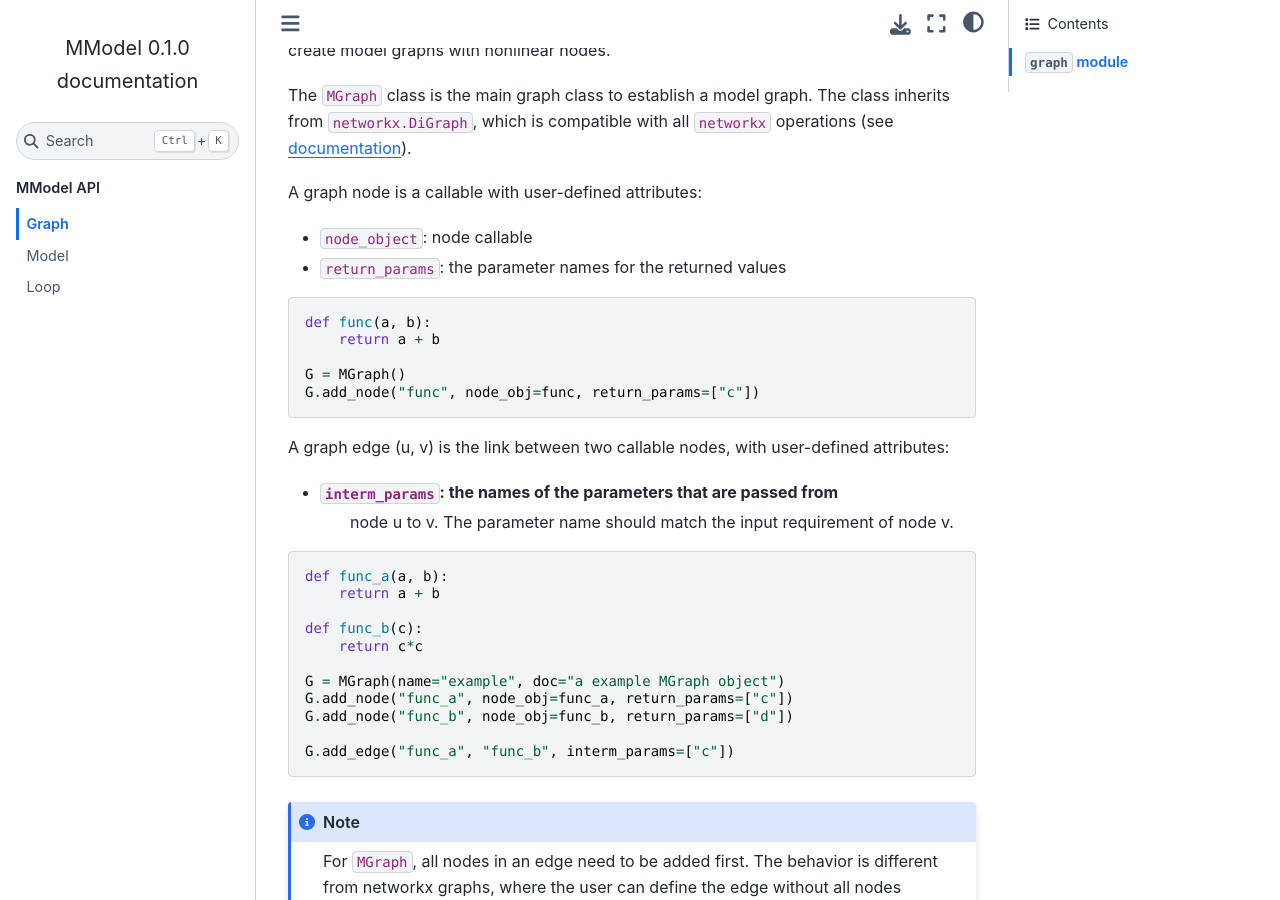
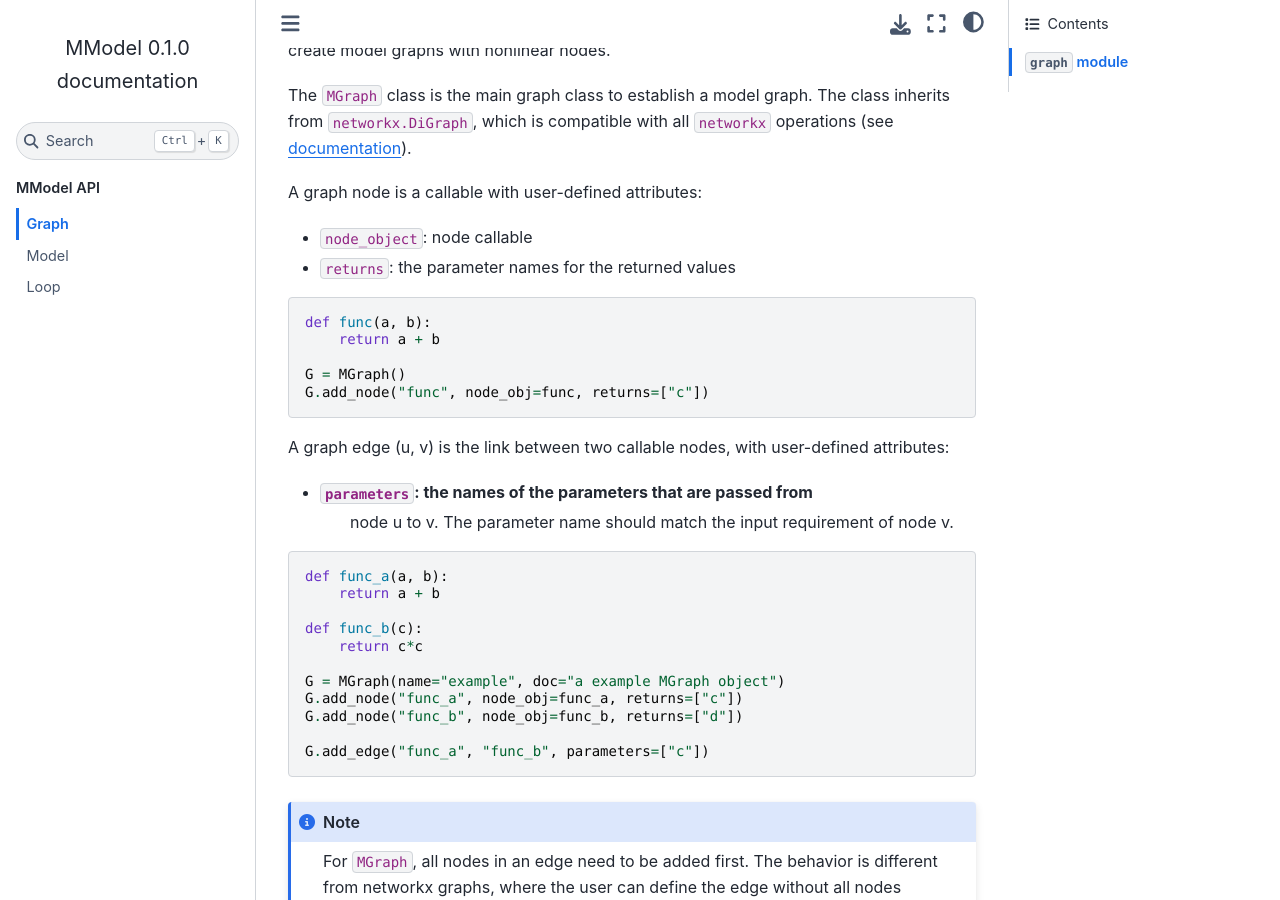
Before and after one commit to Marohn-Group/mmodel, a Sphinx documentation site: the page built from docs/graph.rst, in a window 1280 px wide and 900 px high, scrolled down 277 px. Built offline with Sphinx 7.4.7 and the Sphinx Book theme 1.1.4, drawn with Linux system fonts in a browser that asks for light colours.

```diff
--- a/docs/graph.rst
+++ b/docs/graph.rst
@@ -19,7 +19,7 @@ The class inherits from ``networkx.DiGraph``, which is compatible with all
 A graph node is a callable with user-defined attributes:
 
 - ``node_object``: node callable
-- ``return_params``: the parameter names for the returned values
+- ``returns``: the parameter names for the returned values
 
 .. code-block:: python
 
@@ -27,12 +27,12 @@ A graph node is a callable with user-defined attributes:
         return a + b
 
     G = MGraph()
-    G.add_node("func", node_obj=func, return_params=["c"])
+    G.add_node("func", node_obj=func, returns=["c"])
 
 A graph edge (u, v) is the link between two callable nodes, with
 user-defined attributes:
 
-- ``interm_params``: the names of the parameters that are passed from
+- ``parameters``: the names of the parameters that are passed from
    node u to v. The parameter name should match the input requirement
    of node v.
 
@@ -45,10 +45,10 @@ user-defined attributes:
         return c*c
 
     G = MGraph(name="example", doc="a example MGraph object")
-    G.add_node("func_a", node_obj=func_a, return_params=["c"])
-    G.add_node("func_b", node_obj=func_b, return_params=["d"])
+    G.add_node("func_a", node_obj=func_a, returns=["c"])
+    G.add_node("func_b", node_obj=func_b, returns=["d"])
 
-    G.add_edge("func_a", "func_b", interm_params=["c"])
+    G.add_edge("func_a", "func_b", parameters=["c"])
 
 .. note::
 
--- a/docs/loop.rst
+++ b/docs/loop.rst
@@ -22,9 +22,9 @@ To create a loop:
         return c*c
 
     G = MGraph()
-    G.add_node("func_a", node_obj=func_a, return_params=["c"])
-    G.add_node("func_b", node_obj=func_b, return_params=["d"])
-    G.add_edge("func_a", "func_b", interm_params=["c"])
+    G.add_node("func_a", node_obj=func_a, returns=["c"])
+    G.add_node("func_b", node_obj=func_b, returns=["d"])
+    G.add_edge("func_a", "func_b", parameters=["c"])
 
     model = Model(G)
     model.loop_parameter(params=["b"], method=basic_loop)
--- a/docs/model.rst
+++ b/docs/model.rst
@@ -22,9 +22,9 @@ To crate and execute a model:
         return c*c
 
     G = MGraph(name="example", doc="a example MGraph object")
-    G.add_node("func_a", node_obj=func_a, return_params=["c"])
-    G.add_node("func_b", node_obj=func_b, return_params=["d"])
-    G.add_edge("func_a", "func_b", interm_params=["c"])
+    G.add_node("func_a", node_obj=func_a, returns=["c"])
+    G.add_node("func_b", node_obj=func_b, returns=["d"])
+    G.add_edge("func_a", "func_b", parameters=["c"])
 
     model = Model(G)
     # the return should be 4 (parameter "d")
--- a/pyproject.toml
+++ b/pyproject.toml
@@ -1,6 +1,6 @@
 [project]
 name = "MModel"
-version = "0.1.0"
+version = "0.1.1"
 requires-python = ">=3.8"
 
 description = "Modular Modeling System"
```
Also changed, not shown: CHANGELOG.rst (+7 -6 lines), README.rst (+21 -10 lines), 13 other files.
